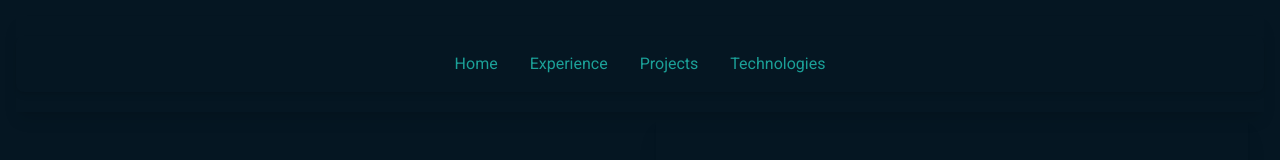
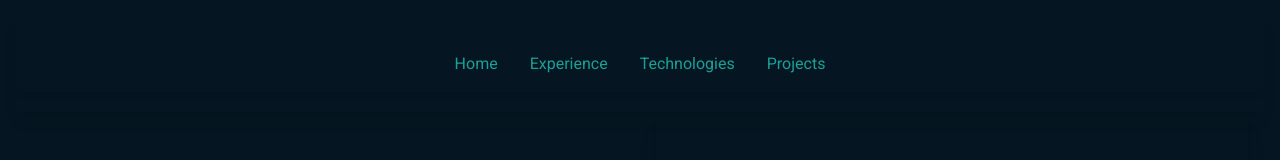
Before and after one commit to SurafelK/my_portfolio, a Next.js app: page / in a window 1280 px wide. Shown: the top 160 px of the page. Built offline with nearby package versions, Linux system fonts and the light colour scheme.

Commit message:
update all looks and navigating links

```diff
--- a/src/app/page.js
+++ b/src/app/page.js
@@ -102,7 +102,7 @@ const technologies = [
             {/* Navigation */}
             <section className="py-5 sticky top-0 bg-gradient-to-r from-deep-blue to-blue-800 z-10 shadow-lg">
                 <nav className="flex justify-center gap-8 text-white shadow-md py-4 rounded-lg">
-                    {["Home", "Experience", "Projects", "Technologies"].map((text, index) => (
+                    {["Home", "Experience", "Technologies", "Projects"].map((text, index) => (
                         <Link
                             key={index}
                             href={text === "Home" ? "#Home" : `#${text.toLowerCase().replace(" ", "-")}`}
@@ -718,7 +718,7 @@ const technologies = [
                           Phone: <a href="tel:+251963626110" className="hover:text-gray-400">+251 963 626 110</a>
                         </li>
 
-                        <li className="mb-2">Location: City, Country</li>
+                        <li className="mb-2">Location: Addis Ababa, Ethiopia</li>
                       </ul>
                     </div>
 
```
